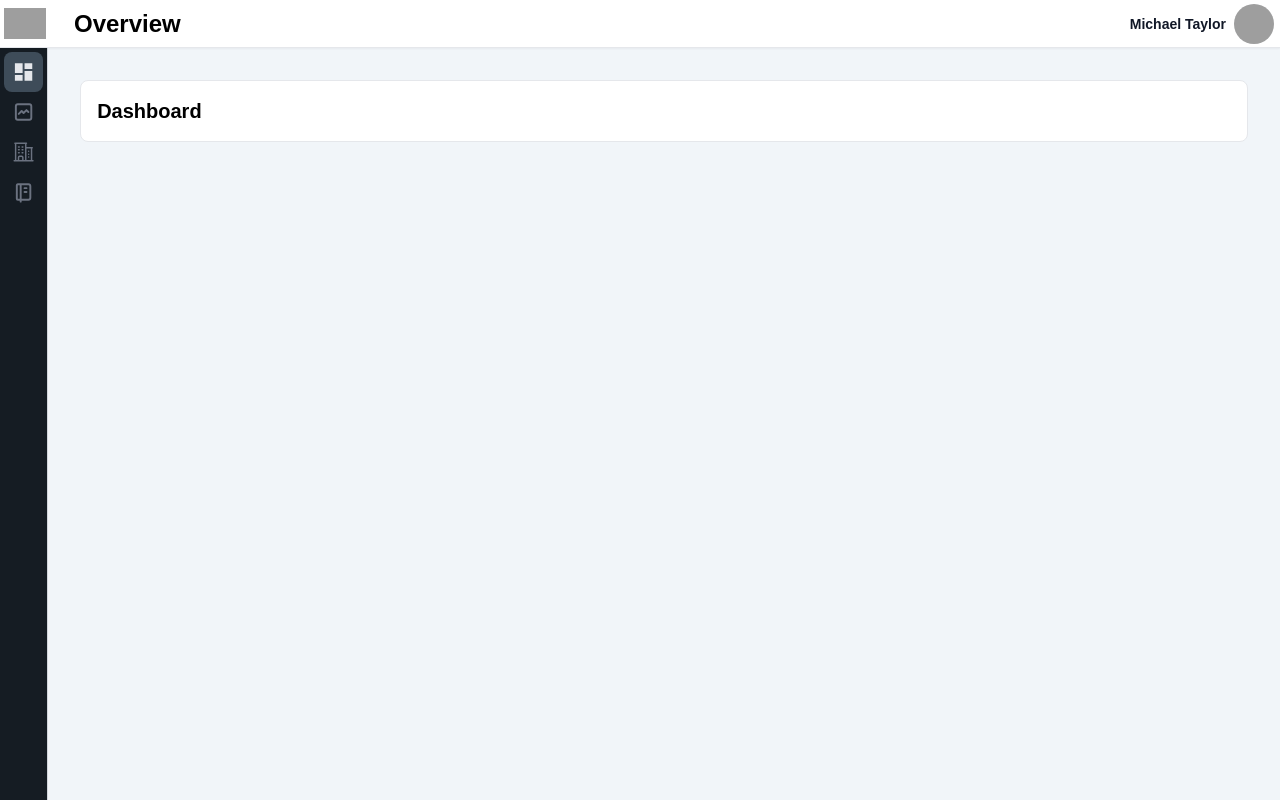
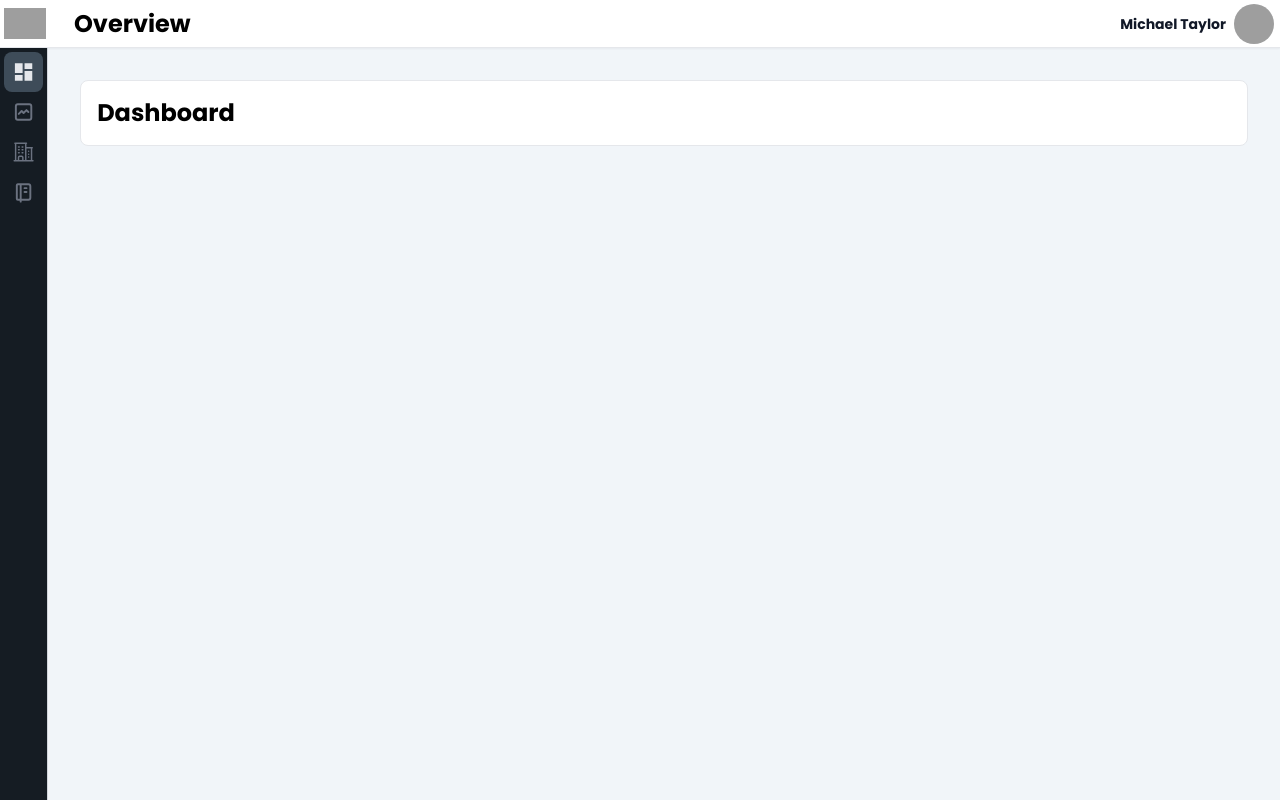
Before and after one commit to AurelianSpodarec/tradesmash-demo, a React (Vite) app: page / in a window 1280 px wide. Built offline with nearby package versions, Linux system fonts and the light colour scheme; grey boxes are pictures that could not be loaded.

Commit message:
feat: Added Font Family Poppins and Monserat

```diff
--- a/index.html
+++ b/index.html
@@ -1,13 +1,18 @@
 <!DOCTYPE html>
 <html lang="en">
-  <head>
+<head>
     <meta charset="UTF-8" />
     <link rel="icon" type="image/svg+xml" href="/vite.svg" />
     <meta name="viewport" content="width=device-width, initial-scale=1.0" />
-    <title>Vite + React + TS</title>
-  </head>
-  <body>
+    <title>Trading Journal - Demo by Aurelian Spodarec</title>
+
+    <link rel="preconnect" href="https://fonts.googleapis.com">
+    <link rel="preconnect" href="https://fonts.gstatic.com" crossorigin>
+    <link href="https://fonts.googleapis.com/css2?family=Montserrat:wght@400;700&family=Poppins:wght@400;500;700;900&display=swap" rel="stylesheet">
+
+</head>
+<body>
     <div id="root"></div>
     <script type="module" src="/src/main.tsx"></script>
-  </body>
+</body>
 </html>
--- a/src/styles/2-base/global.scss
+++ b/src/styles/2-base/global.scss
@@ -9,6 +9,7 @@
 }
 
 body {
-    font-family: sans-serif;
+    font-family: 'Poppins', sans-serif;
+    // font-family: 'Montserrat', sans-serif;
     background-color: #ffffff;
 }
--- a/src/views/pages/Home/HomeIndex.tsx
+++ b/src/views/pages/Home/HomeIndex.tsx
@@ -7,7 +7,7 @@
         <PageContent>
 
             <Card>
-                <h1 className="text-xl font-bold">Dashboard</h1>
+                <h1 className="text-2xl font-bold">Dashboard</h1>
             </Card>
 
         </PageContent>
```
